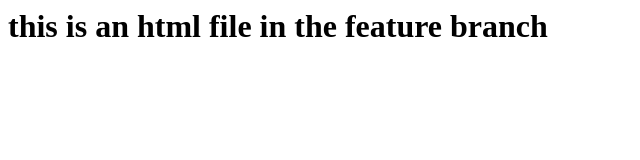
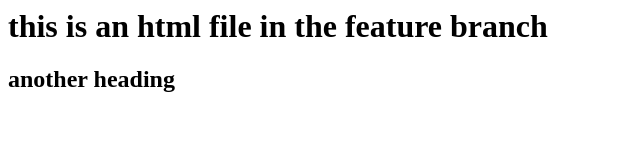
Before and after one commit to SeekNDDestroy/demo2, a plain HTML site: page index.html in a window 1280 px wide. Shown: the whole page, without its empty margins (0-640 px from the left). Drawn offline with Linux system fonts and the light colour scheme.

Commit message:
added heeading 2
added another heading in div on line 5

```diff
--- a/index.html
+++ b/index.html
@@ -1,3 +1,5 @@
 <div>
     <h1> this is an html file in the feature branch</h1>
 </div>
+
+<div> <h2>another heading</h2> </div>
```
